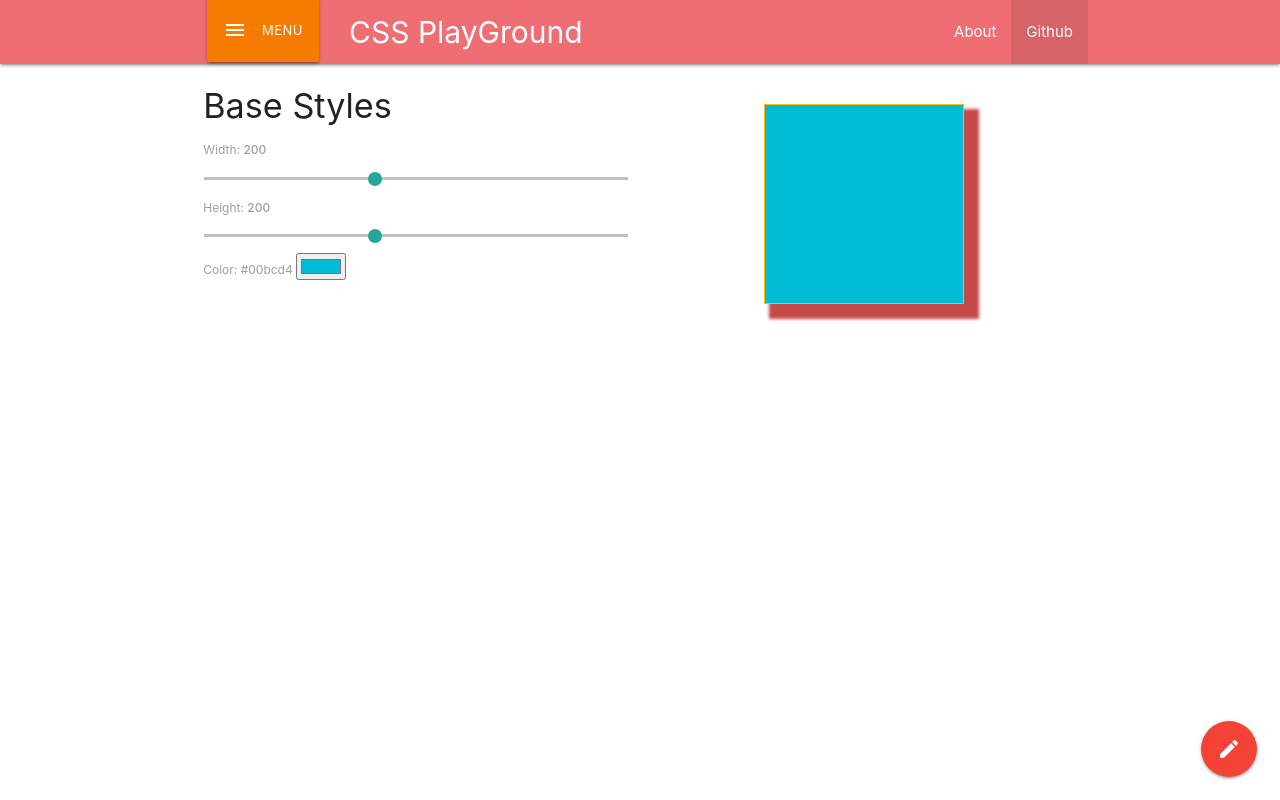
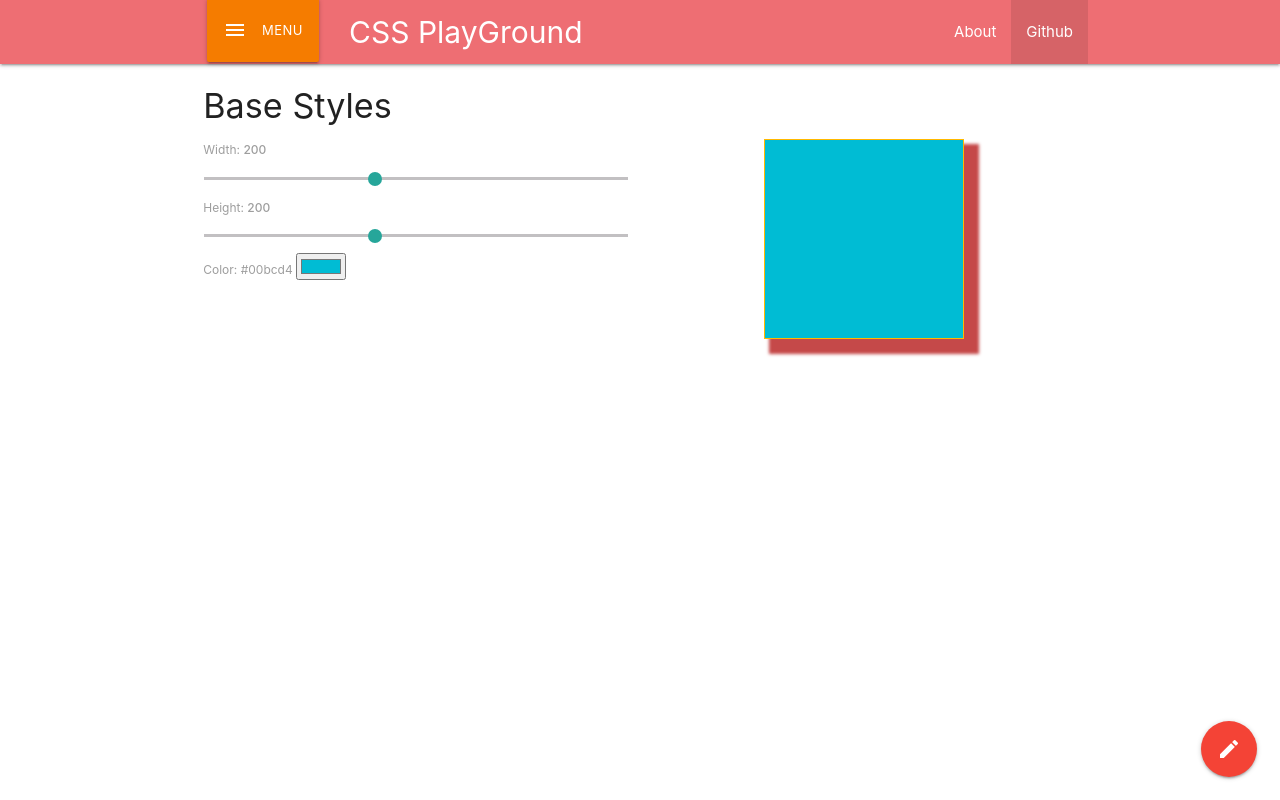
Before and after one commit to Aivirth/CssPlayground, a React (Create React App) app: page / in a window 1280 px wide. Built offline with nearby package versions, Linux system fonts and the light colour scheme.

Commit message:
Tweaked Main styling

```diff
--- a/src/containers/Main/Main.js
+++ b/src/containers/Main/Main.js
@@ -12,7 +12,7 @@ import Test from "../../components/Test/Test";
 
 export default () => {
   return (
-    <main className="row">
+    <main className="row" style={{ marginBottom: "0px" }}>
       <div className="col s6">
         <Switch>
           <Route exact path="/" component={Base} />
@@ -22,7 +22,14 @@ export default () => {
           <Route component={NotFound} />
         </Switch>
       </div>
-      <div className="col s6" style={{ paddingTop: "40px" }}>
+      <div
+        className="col s6"
+        style={{
+          // display: "flex",
+          // height: "calc(100vh - 64px)"
+          paddingTop: "5rem"
+        }}
+      >
         <Actor />
         <Test />
       </div>
```
